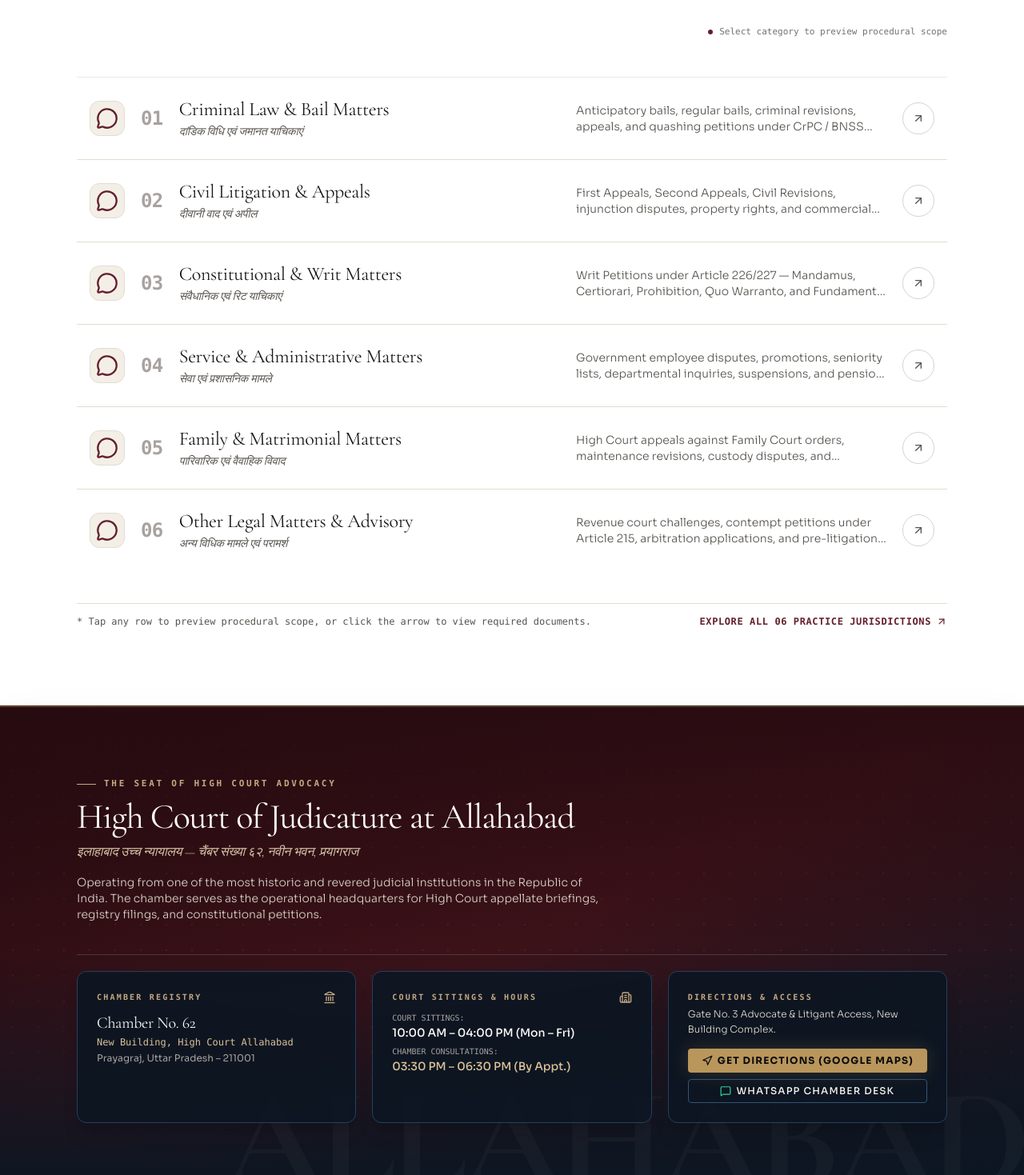
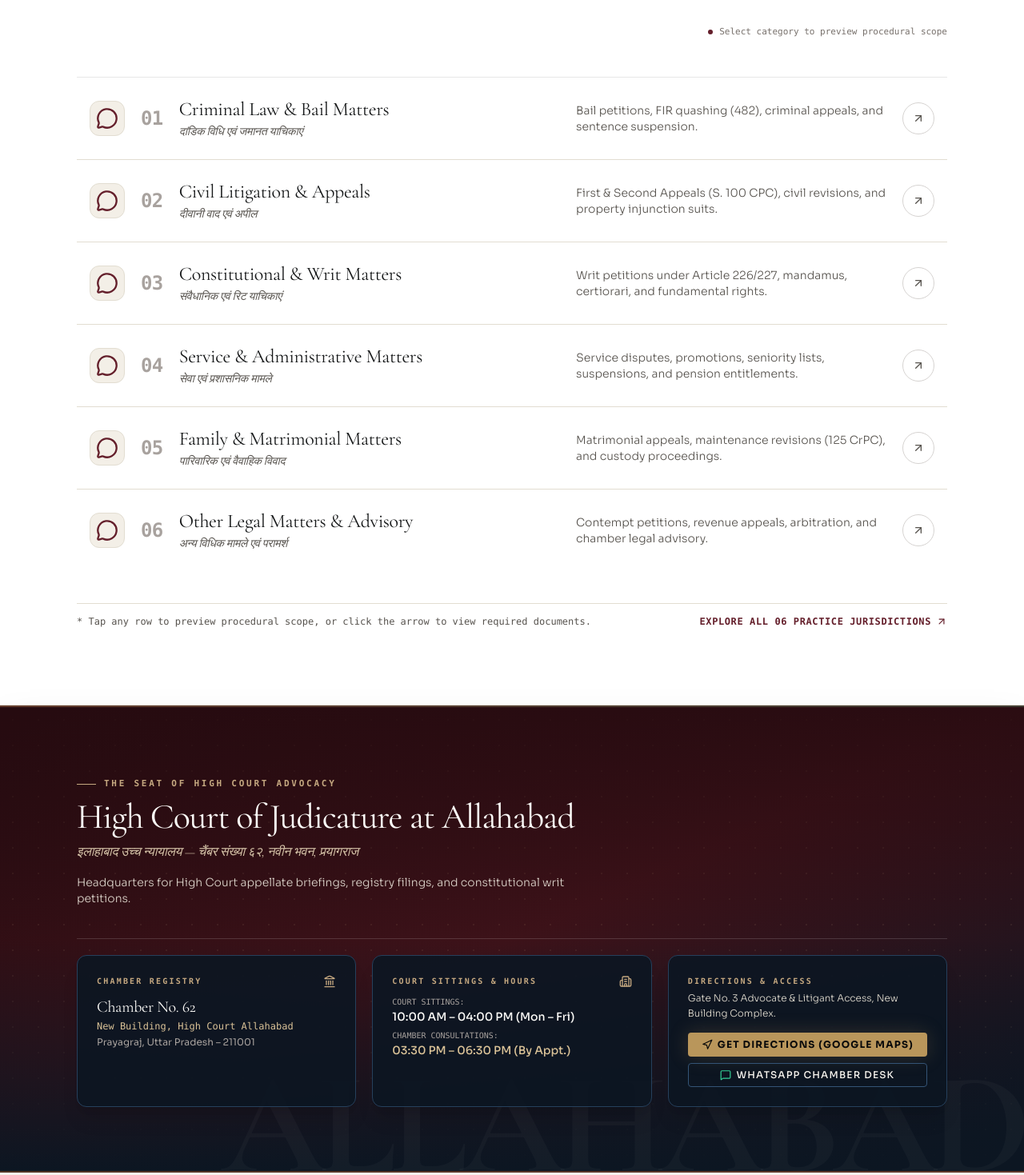
Before and after one commit to ujjwalmaurya2/lawyer-website-, a React (Vite) app: page / in a window 1280 px wide. Shown: the part 1861-3330 px from the top of the page at 80% size. Built offline with nearby package versions, Linux system fonts and the light colour scheme.

Commit message:
refactor(ux): reduce text density and remove unnecessary explanatory copy across homepage

```diff
--- a/src/components/home/ConsultationTeaser.tsx
+++ b/src/components/home/ConsultationTeaser.tsx
@@ -26,11 +26,7 @@
           </h2>
 
           <p className="text-sm sm:text-base font-serif text-brass-300/90 italic">
-            A clear first conversation can help identify the next legal step.
-          </p>
-
-          <p className="text-xs sm:text-sm text-ivory-200/90 font-sans font-light max-w-lg mx-auto text-balance leading-relaxed pt-0.5">
-            Share the essentials of your High Court matter for a confidential, structured assessment with Advocate Ashutosh Pandey.
+            A clear first conversation helps identify the next legal step.
           </p>
         </div>
 
--- a/src/components/home/HighCourtSection.tsx
+++ b/src/components/home/HighCourtSection.tsx
@@ -40,7 +40,7 @@
           </p>
 
           <p className="text-xs sm:text-sm text-ivory-200/90 font-sans font-light leading-relaxed max-w-2xl pt-1">
-            Operating from one of the most historic and revered judicial institutions in the Republic of India. The chamber serves as the operational headquarters for High Court appellate briefings, registry filings, and constitutional petitions.
+            Headquarters for High Court appellate briefings, registry filings, and constitutional writ petitions.
           </p>
         </div>
 
--- a/src/components/home/InsightsPreview.tsx
+++ b/src/components/home/InsightsPreview.tsx
@@ -92,19 +92,8 @@
                   <h3 className="text-xl sm:text-2xl md:text-[1.75rem] font-serif text-charcoal-800 dark:text-ivory-100 font-normal group-hover:text-burgundy-800 dark:group-hover:text-brass-300 transition-colors leading-snug">
                     {featured.title}
                   </h3>
-                  <p className="text-xs sm:text-sm text-stone-600 dark:text-stone-300 font-sans font-light leading-relaxed">
+                  <p className="text-xs sm:text-sm text-stone-600 dark:text-stone-300 font-sans font-light leading-relaxed line-clamp-3">
                     {featured.excerpt}
-                  </p>
-                </div>
-
-                {/* Key Takeaways Callout Box with Icon */}
-                <div className="p-3.5 rounded-xl bg-ivory-150 dark:bg-charcoal-900 border border-ivory-300 dark:border-stone-800 space-y-1.5 text-xs text-stone-700 dark:text-stone-300">
-                  <div className="flex items-center gap-1.5 font-mono uppercase tracking-wider text-burgundy-800 dark:text-brass-400 font-bold text-[10px]">
-                    <FileText className="w-3 h-3" />
-                    <span>Core Procedural Rule:</span>
-                  </div>
-                  <p className="font-light leading-relaxed text-[11px]">
-                    {featured.keyTakeaways[0]}
                   </p>
                 </div>
               </div>
--- a/src/components/home/SelectedMattersSection.tsx
+++ b/src/components/home/SelectedMattersSection.tsx
@@ -26,7 +26,7 @@
             eyebrowColor="burgundy"
             title="Selected Matters & Case Trajectories"
             hindiTitle="चयनित विधिक प्रकरण एवं प्रक्रिया"
-            description="Representative legal proceedings illustrating litigation milestones before the High Court. Client identities and sensitive particulars are anonymized."
+            description="Representative litigation milestones before the High Court. Client particulars are anonymized."
             className="mb-0"
           />
 
--- a/src/components/home/VisitingCardSection.tsx
+++ b/src/components/home/VisitingCardSection.tsx
@@ -11,7 +11,7 @@
           eyebrowColor="burgundy"
           title="Keep the Chamber Contact"
           hindiTitle="डिजिटल संपर्क पत्रक (Visiting Card)"
-          description="Save Advocate Ashutosh Pandey's verified chamber contact details directly to your smartphone or desktop for immediate reference."
+          description="Save verified chamber contact details directly to your smartphone or contacts."
           align="center"
         />
 
--- a/src/components/layout/Footer.tsx
+++ b/src/components/layout/Footer.tsx
@@ -148,7 +148,7 @@
             Bar Council of India Statutory Disclaimer
           </p>
           <p>
-            {INSTITUTIONAL_INFO.disclaimer} This digital platform is designed to provide informational transparency and direct chamber contact facility upon visitor solicitation. No material contained on this website is intended to be legal advice.
+            {INSTITUTIONAL_INFO.disclaimer}
           </p>
         </div>
 
--- a/src/data/practiceAreas.ts
+++ b/src/data/practiceAreas.ts
@@ -7,8 +7,8 @@
     number: "01",
     title: "Criminal Law & Bail Matters",
     hindiTitle: "दांडिक विधि एवं जमानत याचिकाएं",
-    shortDescription: "Anticipatory bails, regular bails, criminal revisions, appeals, and quashing petitions under CrPC / BNSS before the High Court.",
-    detailedOverview: "Representation across stages of criminal litigation before the High Court of Judicature at Allahabad. Practice encompasses bail applications, quashing of FIRs and charge-sheets under Section 482 CrPC / relevant Bharatiya Nagarik Suraksha Sanhita (BNSS) provisions, criminal appeals, revisions, and suspension of sentence petitions.",
+    shortDescription: "Bail petitions, FIR quashing (482), criminal appeals, and sentence suspension.",
+    detailedOverview: "Representation across stages of criminal litigation before the High Court of Judicature at Allahabad. Practice encompasses regular bail applications, anticipatory bail, quashing of FIRs and charge-sheets under Section 482 CrPC / BNSS, criminal appeals, revisions, and suspension of sentence petitions.",
     commonMatters: [
       "Regular Bail & Anticipatory Bail Petitions",
       "Petitions for Quashing of FIR / Charge-sheet (U/S 482)",
@@ -36,7 +36,7 @@
     number: "02",
     title: "Civil Litigation & Appeals",
     hindiTitle: "दीवानी वाद एवं अपील",
-    shortDescription: "First Appeals, Second Appeals, Civil Revisions, injunction disputes, property rights, and commercial litigation.",
+    shortDescription: "First & Second Appeals (S. 100 CPC), civil revisions, and property injunction suits.",
     detailedOverview: "Handling complex civil disputes involving property titles, injunctions, partition suits, contract enforcement, and commercial litigation before the High Court. Focus on substantial questions of law in Second Appeals (Section 100 CPC) and First Appeals against decrees.",
     commonMatters: [
       "First Appeals (FA) & First Appeals from Orders (FAFO)",
@@ -63,7 +63,7 @@
     number: "03",
     title: "Constitutional & Writ Matters",
     hindiTitle: "संवैधानिक एवं रिट याचिकाएं",
-    shortDescription: "Writ Petitions under Article 226/227 — Mandamus, Certiorari, Prohibition, Quo Warranto, and Fundamental Rights enforcement.",
+    shortDescription: "Writ petitions under Article 226/227, mandamus, certiorari, and fundamental rights.",
     detailedOverview: "Challenging arbitrary state action, administrative orders, and regulatory excess through extraordinary writ jurisdiction under Article 226 and supervisory jurisdiction under Article 227 of the Constitution of India before the Allahabad High Court.",
     commonMatters: [
       "Writ of Mandamus (Directing authorities to perform statutory duties)",
@@ -90,7 +90,7 @@
     number: "04",
     title: "Service & Administrative Matters",
     hindiTitle: "सेवा एवं प्रशासनिक मामले",
-    shortDescription: "Government employee disputes, promotions, seniority lists, departmental inquiries, suspensions, and pension entitlements.",
+    shortDescription: "Service disputes, promotions, seniority lists, suspensions, and pension entitlements.",
     detailedOverview: "Legal representation for state government employees, teachers, university staff, public sector undertakings, and police personnel facing arbitrary termination, suspension, recovery, or denial of promotional and retirement benefits.",
     commonMatters: [
       "Challenging arbitrary Suspension and Departmental Inquiries",
@@ -117,7 +117,7 @@
     number: "05",
     title: "Family & Matrimonial Matters",
     hindiTitle: "पारिवारिक एवं वैवाहिक विवाद",
-    shortDescription: "High Court appeals against Family Court orders, maintenance revisions, custody disputes, and matrimonial settlement proceedings.",
+    shortDescription: "Matrimonial appeals, maintenance revisions (125 CrPC), and custody proceedings.",
     detailedOverview: "Strategic advocacy before the High Court in appeals arising from Family Court decrees, Section 125 CrPC / BNSS maintenance revision petitions, Domestic Violence Act appeals, and child custody / guardianship matters with emphasis on dignity and legal precision.",
     commonMatters: [
       "First Appeals against Family Court Divorce / Restitution decrees",
@@ -143,7 +143,7 @@
     number: "06",
     title: "Other Legal Matters & Advisory",
     hindiTitle: "अन्य विधिक मामले एवं परामर्श",
-    shortDescription: "Revenue court challenges, contempt petitions under Article 215, arbitration applications, and pre-litigation chamber advisory.",
+    shortDescription: "Contempt petitions, revenue appeals, arbitration, and chamber legal advisory.",
     detailedOverview: "Broader legal advocacy including Contempt Petitions (Contempt of Courts Act / Article 215) for non-compliance of High Court orders, Revenue Court appeals (UP Revenue Code), Motor Accident Claim appeals, and confidential pre-litigation legal opinions.",
     commonMatters: [
       "Contempt Petitions for non-compliance of High Court directions",
```
Also changed, not shown: src/data/faqs.ts (+8 -8 lines).
